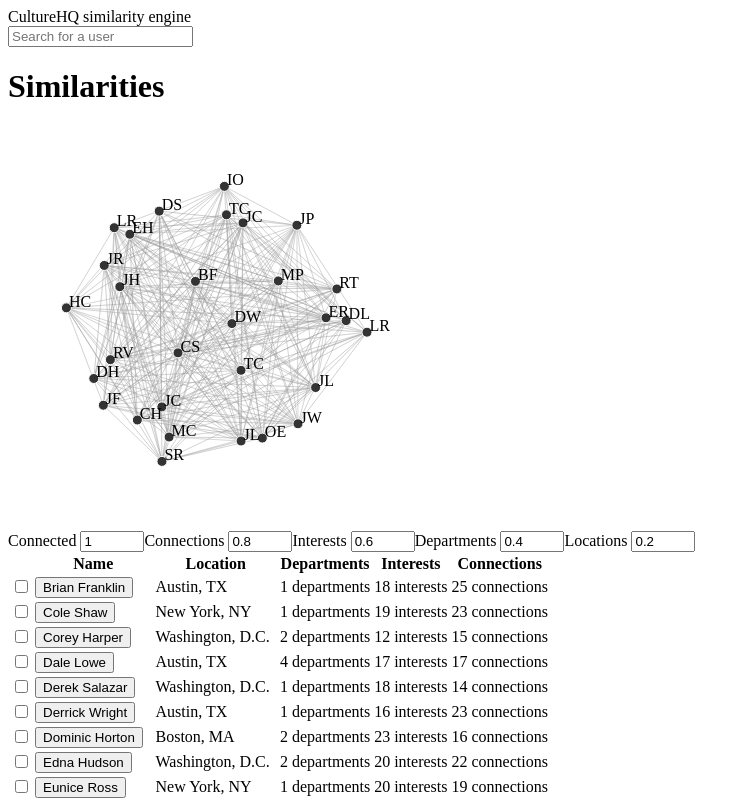
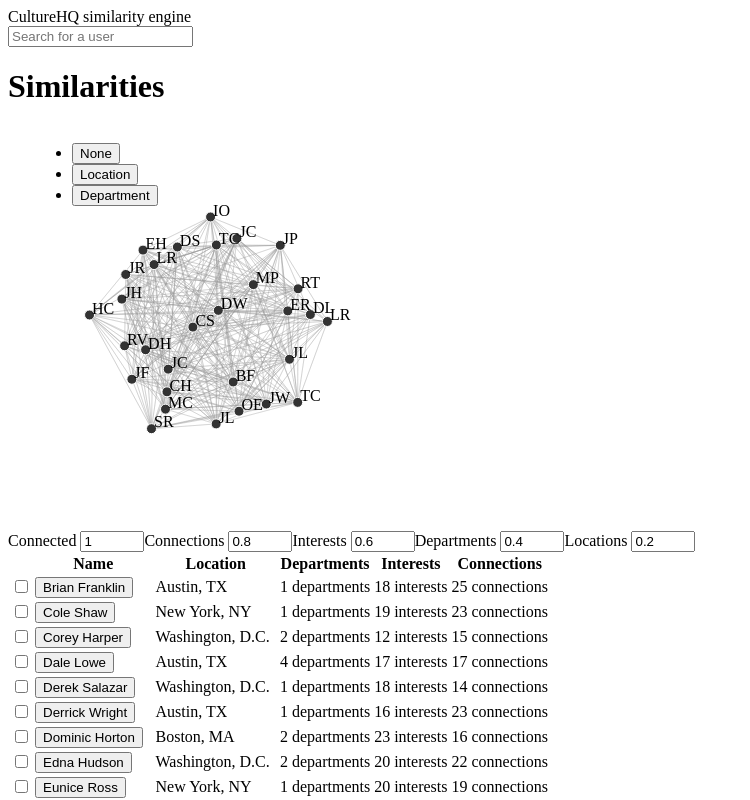
Before and after one commit to CultureHQ/similarities, a React app: page / in a window 1280 px wide. Shown: the top 800 px of the page, without its empty margins (0-750 px from the left). Built offline with nearby package versions, Linux system fonts and the light colour scheme; the HTML template or start-up script is replaced by a standard one.

Commit message:
Allow coloring by entity

```diff
--- a/src/ForceGraph.js
+++ b/src/ForceGraph.js
@@ -16,7 +16,7 @@ const createSimulation = ({ height, links, nodes, width }) => {
     .force("center", forceCenter(centerX, centerY))
     .force("charge", forceManyBody())
     .force("collide", forceCollide(3))
-    .force("link", forceLink().distance(200).id(nodeId).links(links.map(
+    .force("link", forceLink().distance(150).id(nodeId).links(links.map(
       ({ source, target, value }) => ({ source, target, value })
     )))
     .force("x", forceX(centerX))
@@ -27,14 +27,12 @@ const ForceGraphLink = ({ link }) => (
   <line opacity={0.3} stroke="#999" strokeWidth={Math.sqrt(link.value)} />
 );
 
-const ForceGraphNode = () => (
-  <circle fill="#333" r={radius} stroke="#fff" strokeWidth={1} />
+const ForceGraphNode = ({ node: { fill = "#333" } }) => (
+  <circle fill={fill} r={radius} stroke="#fff" strokeWidth={1} />
 );
 
 const ForceGraphLabel = ({ node }) => (
-  <text key={`${nodeId(node)}-label`} className="force-label">
-    {node.label}
-  </text>
+  <text className="force--label">{node.label}</text>
 );
 
 const setAttributes = (element, attributes) => element && Object.keys(attributes).forEach(key => {
@@ -48,8 +46,8 @@ const useSimulationPositions = (graphRef, { height, links, nodes, width }) => us
 
     simulation.on("tick", () => {
       frame = window.requestAnimationFrame(() => {
-        const nodesNode = graphRef.current.querySelector(".nodes");
-        const labelsNode = graphRef.current.querySelector(".labels");
+        const nodesNode = graphRef.current.querySelector(".force--nodes");
+        const labelsNode = graphRef.current.querySelector(".force--labels");
 
         simulation.nodes().forEach((node, index) => {
           setAttributes(nodesNode.childNodes[index], {
@@ -63,7 +61,7 @@ const useSimulationPositions = (graphRef, { height, links, nodes, width }) => us
           });
         });
 
-        const linksNode = graphRef.current.querySelector(".links");
+        const linksNode = graphRef.current.querySelector(".force--links");
 
         simulation.force("link").links().forEach((link, index) => {
           setAttributes(linksNode.childNodes[index], {
@@ -92,14 +90,14 @@ const ForceGraph = ({ height = 400, links, nodes, width = 400 }) => {
   useSimulationPositions(graphRef, { height, links, nodes, width });
 
   return (
-    <svg ref={graphRef} height={height} width={width}>
-      <g className="links">
+    <svg className="force" ref={graphRef} height={height} width={width}>
+      <g className="force--links">
         {links.map(link => <ForceGraphLink key={linkId(link)} link={link} />)}
       </g>
-      <g className="nodes">
-        {nodes.map(node => <ForceGraphNode key={nodeId(node)} />)}
+      <g className="force--nodes">
+        {nodes.map(node => <ForceGraphNode key={nodeId(node)} node={node} />)}
       </g>
-      <g className="labels">
+      <g className="force--labels">
         {nodes.map(node => <ForceGraphLabel key={nodeId(node)} node={node} />)}
       </g>
     </svg>
--- a/src/UserGraph.js
+++ b/src/UserGraph.js
@@ -1,12 +1,51 @@
-import React from "react";
+import React, { useState } from "react";
 
 import ForceGraph from "./ForceGraph";
+
+const staticColors = ["#8cb4d6", "#79b17d", "#ffd24b"];
+
+const getColorList = size => {
+  const colors = [...staticColors];
+
+  for (let idx = 3; idx < size; idx += 1) {
+    colors.push(`hsl(${Math.round(Math.random() * 360)}, 33%, 66%)`);
+  }
+
+  return colors.slice(0, size);
+};
+
+const makeGetFill = (coloring, users) => {
+  if (coloring === null) {
+    return () => "#333";
+  }
+
+  let getKey;
+  if (coloring === "location") {
+    getKey = user => user.locationKey;
+  } else if (coloring === "department") {
+    getKey = user => user.departmentKeys[0];
+  }
+
+  const keyColors = {};
+  users.forEach(user => {
+    if (!Object.prototype.hasOwnProperty.call(keyColors, getKey(user))) {
+      keyColors[user.locationKey] = null;
+    }
+  });
+
+  const colorList = getColorList(Object.keys(keyColors).length);
+  Object.keys(keyColors).forEach((key, index) => {
+    keyColors[key] = colorList[index];
+  });
+
+  return user => keyColors[getKey(user)] || "#333";
+};
 
 const makeUserLinks = (compare, user, users) => user.connectionKeys.map(connectionKey => ({
   id: `${user.key}-${connectionKey}`,
   source: user.key,
   target: connectionKey,
-  value: compare(user, users.find(other => other.key === connectionKey))
+  value: compare(user, users.find(otherUser => otherUser.key === connectionKey))
 }));
 
 const makeGraphLinks = (compare, currentUser, users) => {
@@ -17,10 +56,36 @@ const makeGraphLinks = (compare, currentUser, users) => {
 };
 
 const UserGraph = ({ compare, currentUser, users }) => {
-  const nodes = users.map(user => ({ id: user.key, label: user.initials }));
+  const [coloring, setColoring] = useState(null);
+  const getFill = makeGetFill(coloring, users);
+
+  const nodes = users.map(user => ({ id: user.key, label: user.initials, fill: getFill(user) }));
   const links = makeGraphLinks(compare, currentUser, users);
 
-  return <ForceGraph height={400} links={links} nodes={nodes} width={400} />;
+  return (
+    <>
+      <div style={{ position: "absolute", left: "2em" }}>
+        <ul>
+          <li>
+            <button type="button" onClick={() => setColoring(null)}>
+              None
+            </button>
+          </li>
+          <li>
+            <button type="button" onClick={() => setColoring("location")}>
+              Location
+            </button>
+          </li>
+          <li>
+            <button type="button" onClick={() => setColoring("department")}>
+              Department
+            </button>
+          </li>
+        </ul>
+      </div>
+      <ForceGraph height={400} links={links} nodes={nodes} width={400} />
+    </>
+  );
 };
 
 export default UserGraph;
```
Also changed, not shown: 1 other file (tests, documents, lock files or other folders).
